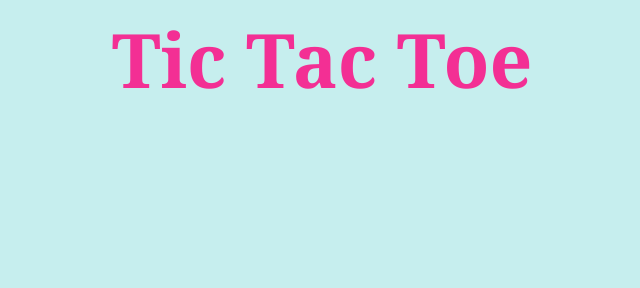
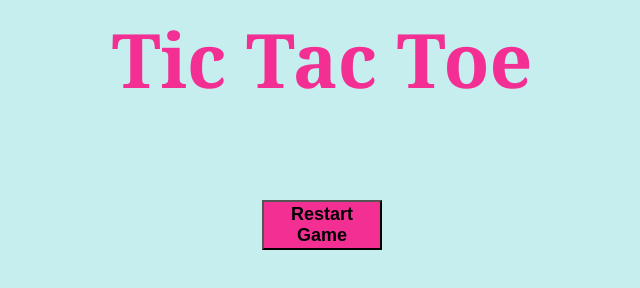
Before and after one commit to jbranch6432/tic_Tac_toe_board, a plain HTML site: page index.html in a window 1280 px wide. Shown: the whole page, without its empty margins (318-958 px from the left). Drawn offline with Linux system fonts and the light colour scheme.

Commit message:
restart-button

```diff
--- a/index.html
+++ b/index.html
@@ -21,6 +21,8 @@
             <div data-cell-index="7" class="cell"></div>
             <div data-cell-index="8" class="cell"></div>
         </div>
+        <h2 class="status"></h2>
+        <button class="restart-button">Restart Game</button>
     </section>
 </body>
 </html>
--- a/style.css
+++ b/style.css
@@ -1,5 +1,9 @@
 * {
     background-color: rgb(198, 238, 238);
+}
+
+section {
+    text-align: center;
 }
 
 #title {
@@ -11,3 +15,24 @@
     color: rgb(243, 47, 148);
 
 }
+
+.board-container {
+    margin: auto;
+    padding: 10px;
+    width: fit-content;
+    height: fit-content;
+    border: 5px;
+    border-color: rgb(243, 47, 148);
+}
+
+.restart-button {
+    margin: auto;
+    padding: 15px, 15px;
+    font-size: 18px;
+    font-weight: bold;
+    text-align: center;
+    color: black;
+    background-color: rgb(243, 47, 148);
+    width: 120px;
+    height: 50px;
+}
```
